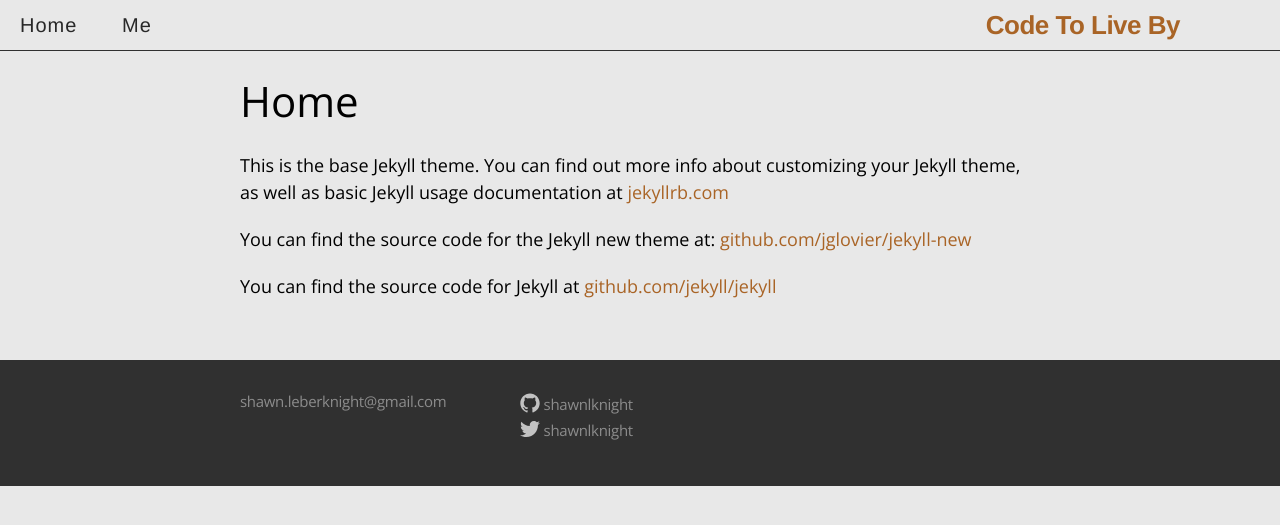
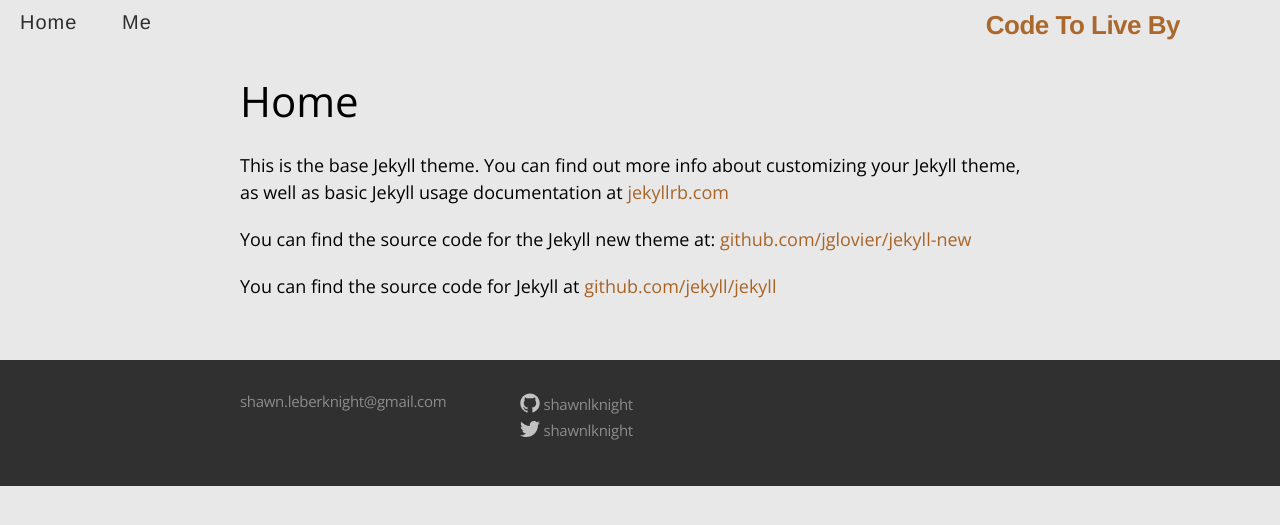
Before and after one commit to shawnlknight/blog, a Jekyll site: the page built from about.md, in a window 1280 px wide. Shown: the top 525 px of the page. Built offline with Jekyll 4.4.1, drawn with Linux system fonts in a browser that asks for light colours; some web fonts are replaced.

Commit message:
css changes

```diff
--- a/css/main.css
+++ b/css/main.css
@@ -46,11 +46,12 @@
 /* Site header */
 
 .site-header {
-  max-height: 50px;
+  max-height: 48px;
   background-color: #e8e8e8;
   position: fixed;
   width: 100%;
-  border-bottom: 1px solid #303030;
+  /*border-bottom: 1px solid #303030;*/
+  opacity: .97;
 }
 
 .site-title,
@@ -74,7 +75,7 @@
 
 .site-nav {
   float: left;
-  line-height: 50px;
+  line-height: 45px;
 }
 
 .site-nav .menu-icon { display: none; }
@@ -424,7 +425,7 @@
 
   .site-nav .menu-icon {
     display: block;
-    font-size: 24px;
+    font-size: 20px;
     color: #a96426;
     float: left;
     width: 36px;
```
